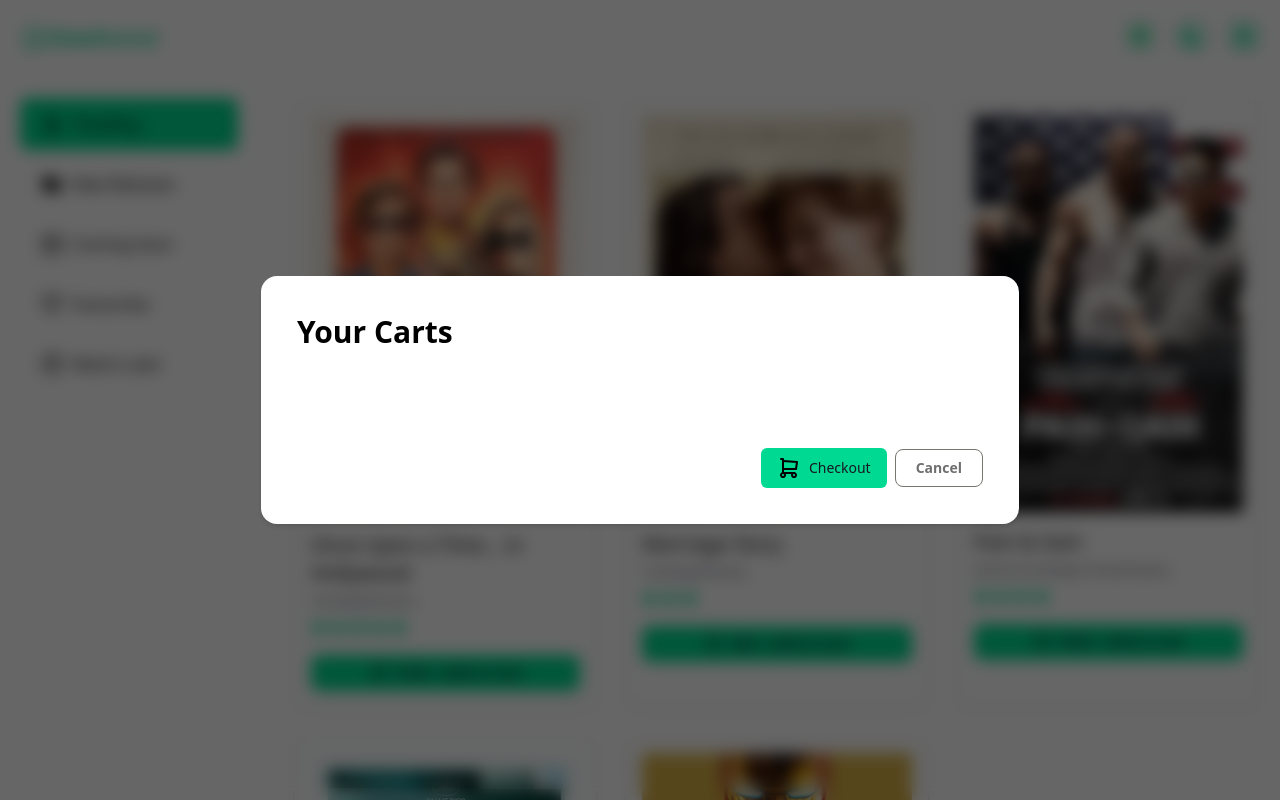
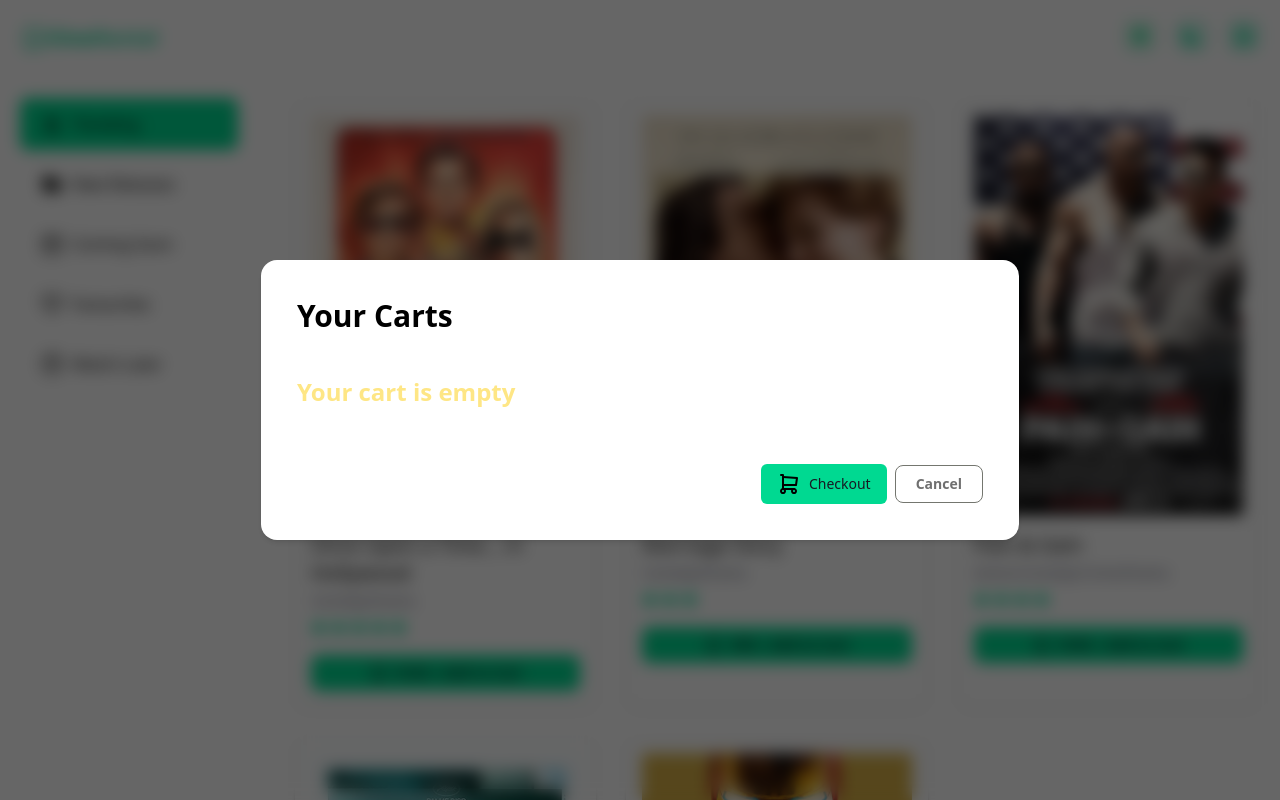
Before and after one commit to skSadi12/CineMine, a React (Vite) app: page / in a window 1280 px wide. Both pictures are taken after a click on the link 1244 px from the left and 36 px from the top of the page. Shown: the top 800 px of the page. Built offline with nearby package versions, Linux system fonts and the light colour scheme.

Commit message:
add to cart all functionalitis added

```diff
--- a/src/cine/Cart.jsx
+++ b/src/cine/Cart.jsx
@@ -7,6 +7,13 @@ import { getImageUrl } from '../utils/Cine-utility'
 
 function Cart({onCancel}) {
     const{cartData , setCartData} = useContext(movieContext)
+    function handelDelete (e,id){
+        e.preventDefault()
+        const filteredItem = cartData.filter((item)=>{
+            return item.id !== id
+        })
+        setCartData([...filteredItem])
+    }
   return (
     <>
       <div
@@ -22,8 +29,10 @@ function Cart({onCancel}) {
           <div
             className="space-y-8 lg:space-y-12 max-h-[450px] overflow-auto mb-10 lg:mb-14"
           >
-            {cartData.map((item)=>{
-             return   <div className="grid grid-cols-[1fr_auto] gap-4 rounded-xl border-black border-2 p-2">
+            {cartData.length === 0 ?
+            <p className=' text-2xl font-bold text-amber-200'>Your cart is empty</p> :
+            cartData.map((item)=>{
+             return   <div key={item.id} className="grid grid-cols-[1fr_auto] gap-4 rounded-xl border-black border-2 p-2">
               <div className="flex items-center gap-4">
                 <img
                   className="rounded overflow-hidden h-24 "
@@ -40,14 +49,15 @@ function Cart({onCancel}) {
               </div>
               <div className="flex justify-between gap-4 items-center">
                 <button
-                  className="bg-[#D42967] rounded-md p-2 md:px-4 inline-flex items-center space-x-2 text-white"
+                 onClick={(e)=>handelDelete(e , item.id)} className="bg-[#D42967] rounded-md p-2 md:px-4 inline-flex items-center space-x-2 text-white"
                 >
                   <img className="w-5 h-5" src={remove} alt="" />
                   <span className="max-md:hidden">Remove</span>
                 </button>
               </div>
             </div>
-            })}
+            })
+            }
 
           </div>
           <div className="flex items-center justify-end gap-2">
--- a/src/cine/MovieCard.jsx
+++ b/src/cine/MovieCard.jsx
@@ -42,7 +42,7 @@ function MovieCard({ movie }) {
     >
       <a href="#" onClick={()=> handleMovieSelection(movie)}>
       <img
-        className="w-full object-cover"
+        className="w-full h-100 object-cover"
         src={getImageUrl(movie.cover)}
         alt={movie.title}
       />
```
